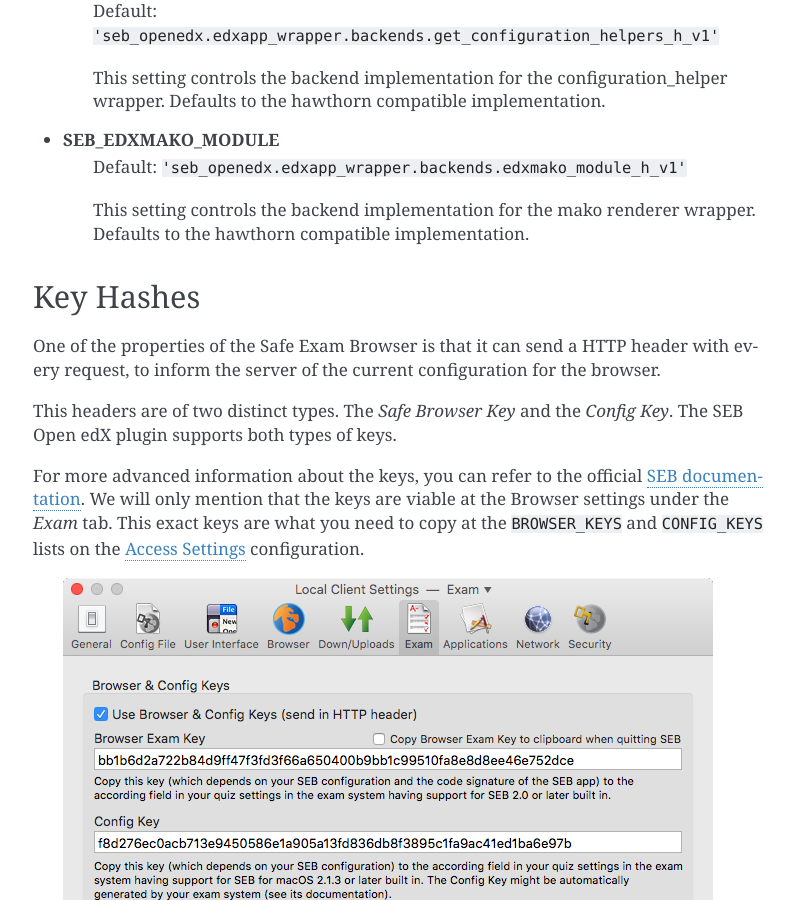
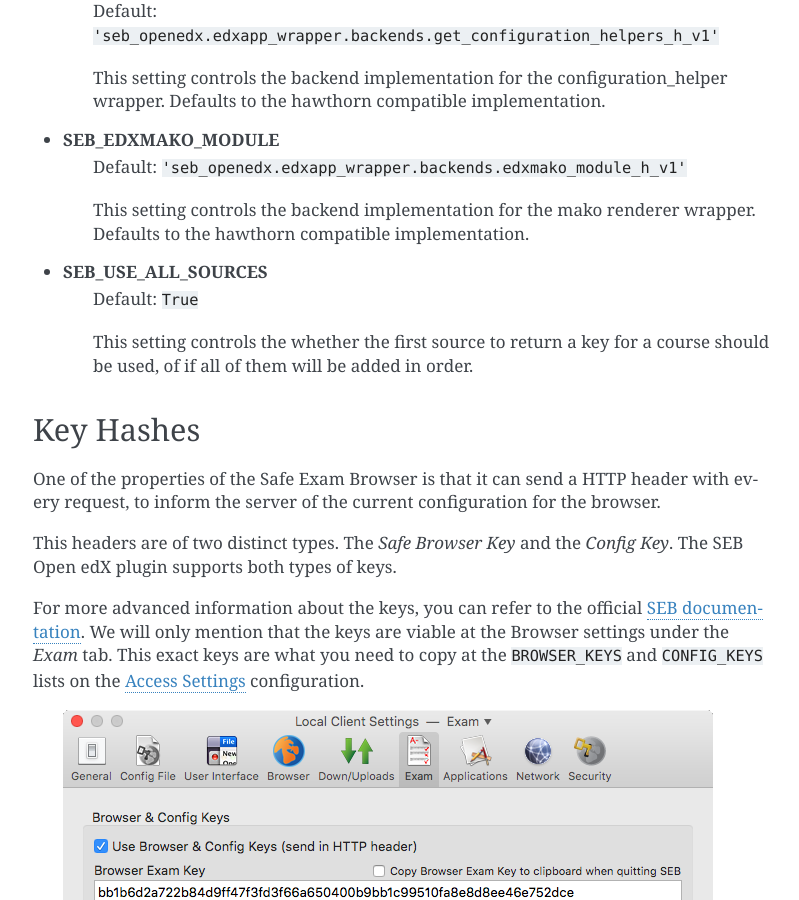
Before and after one commit to eduNEXT/seb-openedx, a Sphinx documentation site: the page built from docs/usage.rst, in a window 1280 px wide and 900 px high, scrolled down 2588 px. Shown: the whole window, without its empty margins (345-1144 px from the left). Built offline with Sphinx 7.4.7, drawn with Linux system fonts in a browser that asks for light colours.

Commit message:
docs: adding explanations for the new variable

```diff
--- a/docs/usage.rst
+++ b/docs/usage.rst
@@ -110,6 +110,11 @@
     Default: ``'seb_openedx.edxapp_wrapper.backends.edxmako_module_h_v1'``
 
     This setting controls the backend implementation for the mako renderer wrapper. Defaults to the hawthorn compatible implementation.
+
+- **SEB_USE_ALL_SOURCES**
+    Default: ``True``
+
+    This setting controls the whether the first source to return a key for a course should be used, of if all of them will be added in order.
 
 
 Key Hashes
```
